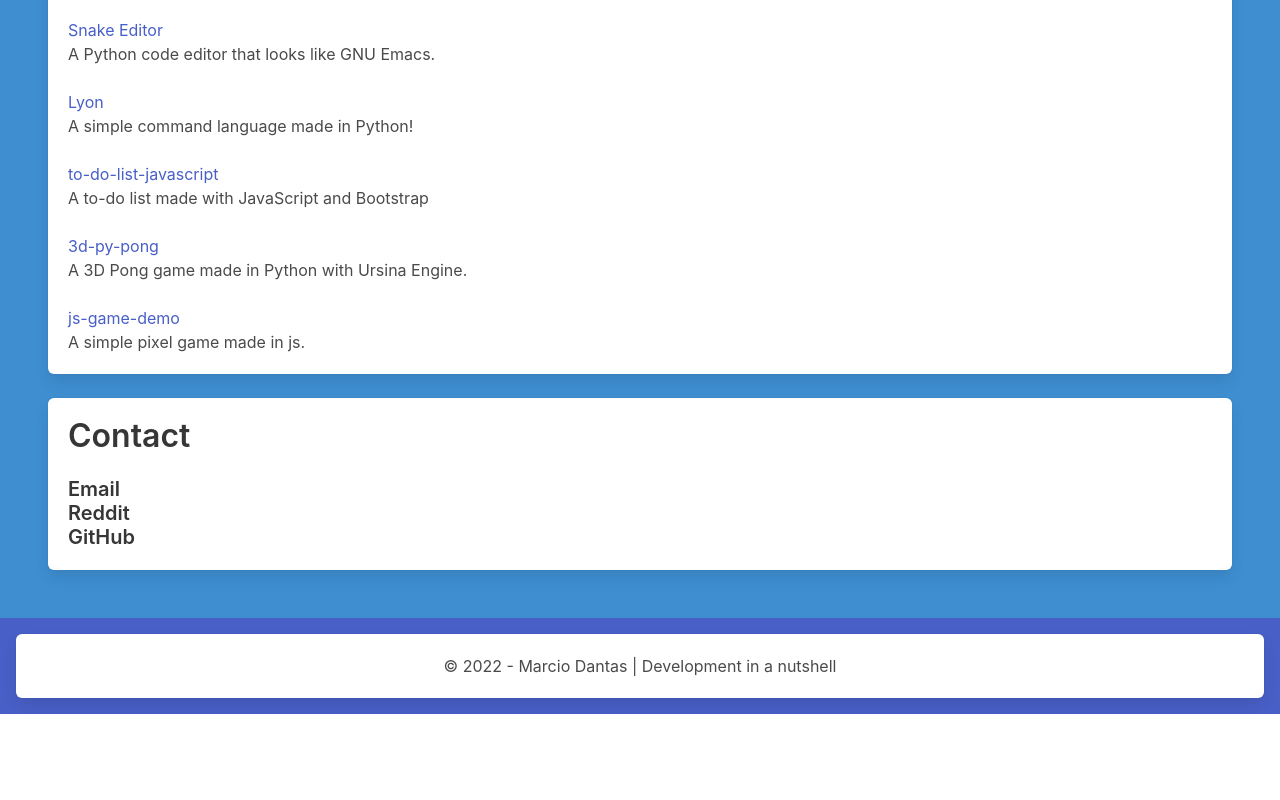
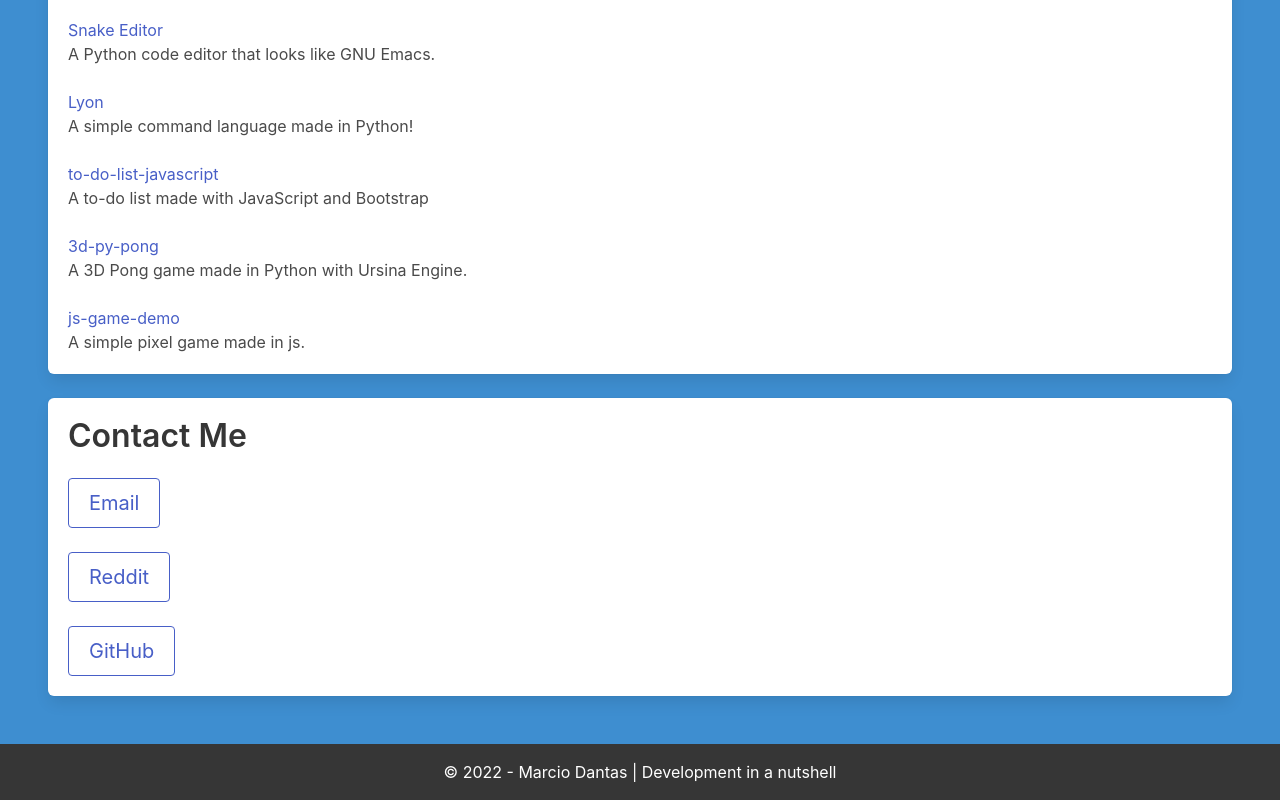
Before and after one commit to marc-dantas/marc-dantas, a plain HTML site: page docs/index.html in a window 1280 px wide. Shown: the part 553-1353 px from the top of the page. Before the commit the page ends 1267 px from the top, so only its background shows below. Drawn offline with Linux system fonts and the light colour scheme.

Commit message:
Update index.html

```diff
--- a/docs/index.html
+++ b/docs/index.html
@@ -8,8 +8,8 @@
     <title>Marcio Dantas</title>
 </head>
 <body>
-    <header class="hero is-link">
-        <div class="hero-body p-5">
+    <header class="hero is-dark is-small">
+        <div class="hero-body">
             <div class="container">
                 <h1 class="title">
                     Marcio Dantas
@@ -72,27 +72,25 @@
                 </div>
             </div>
             <div class="box">
-                <h1 class="title">Contact</h1>
+                <h1 class="title">Contact Me</h1>
                 <div class="container">
                     <ul>
-                        <li>
-                            <a href="mailto:marcio.dantas.pro@outlook.com" class="title is-5 is-link">Email</a>
+                        <li class="block">
+                            <a href="mailto:marcio.dantas.pro@outlook.com" class="button is-medium is-link is-outlined">Email</a>
                         </li>
-                        <li>
-                            <a href="https://www.reddit.com/user/marcdantas" class="title is-5 is-link">Reddit</a>
+                        <li class="block">
+                            <a href="https://www.reddit.com/user/marcdantas" class="button is-medium is-link is-outlined">Reddit</a>
                         </li>
-                        <li>
-                            <a href="https://github.com/marc-dantas" class="title is-5 is-link">GitHub</a>
+                        <li class="block">
+                            <a href="https://github.com/marc-dantas" class="button is-medium is-link is-outlined">GitHub</a>
                         </li>
                     </ul>
                 </div>
             </div>
         </div>
     </main>
-    <footer class="hero is-link p-4 has-text-centered">
-        <div class="box">
+    <footer class="hero is-dark p-4 has-text-centered">
             © 2022 - Marcio Dantas | Development in a nutshell
-        </div>
     </footer>
 </body>
 </html>
```
